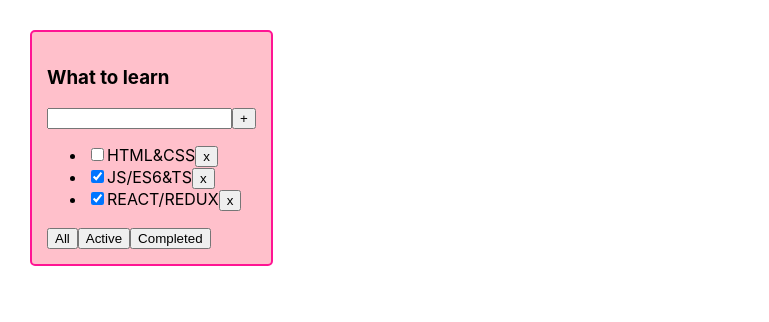
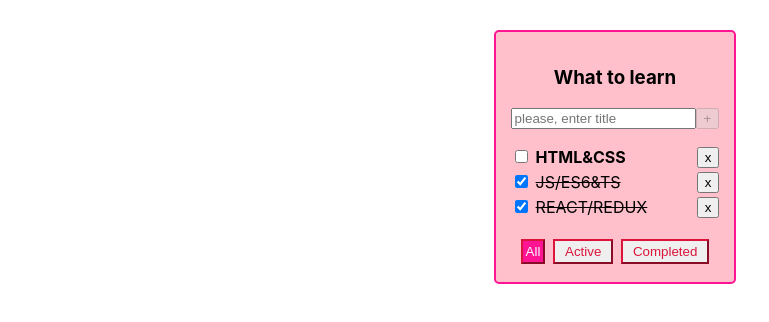
Before and after one commit to oksivasilinka/checkFlow, a React (Create React App) app: page / in a window 1280 px wide. Shown: the top 322 px of the page, without its empty margins (0-769 px from the left). Built offline with nearby package versions, Linux system fonts and the light colour scheme.

Commit message:
unit03 17/04

```diff
--- a/package.json
+++ b/package.json
@@ -10,10 +10,12 @@
     "@types/node": "^16.18.1",
     "@types/react": "^18.0.23",
     "@types/react-dom": "^18.0.7",
+    "@types/uuid": "^9.0.1",
     "react": "^18.2.0",
     "react-dom": "^18.2.0",
     "react-scripts": "5.0.1",
     "typescript": "^4.8.4",
+    "uuid": "^9.0.0",
     "web-vitals": "^2.1.4"
   },
   "scripts": {
--- a/src/App.css
+++ b/src/App.css
@@ -1,6 +1,7 @@
 .App {
   padding: 30px;
   display: flex;
+  justify-content: center;
 }
 
 .App > div {
@@ -12,3 +13,53 @@
   border-radius: 5px;
   padding: 15px;
 }
+
+.task {
+  font-weight: bold;
+  margin-left: 5px;
+}
+
+.task-isDone {
+  font-weight: normal;
+  text-decoration: line-through;
+  margin-left: 5px;
+}
+.filter-btn-wrapper {
+  display: flex;
+  justify-content: space-between;
+  padding: 3px 10px;
+}
+.filter-btn {
+  color: crimson;
+  border-color: crimson;
+  padding: 3px 10px;
+
+
+}
+
+.filter-btn-active {
+  background-color: deeppink;
+  color: azure;
+  border-color: crimson;
+  padding: 3px;
+}
+
+ul {
+  list-style: none;
+  padding: 0;
+}
+
+li {
+  display: flex;
+  justify-content: space-between;
+  padding: 2px 0;
+}
+
+h3 {
+  text-align: center;
+}
+
+.input-error {
+  border: 2px solid crimson;
+  outline: none;
+}
--- a/src/App.tsx
+++ b/src/App.tsx
@@ -1,20 +1,35 @@
 import React, {useState} from 'react';
 import './App.css';
 import Todolist, {TaskType} from "./Todolist";
+import {v1} from "uuid";
 
 export type FilterValuesType = "all" | "active" | "completed"
 
 function App() {
+
     const todolistTitle: string = "What to learn"
     const [tasks, setTask] = useState<Array<TaskType>>([
-        {id: 1, title: "HTML&CSS", isDone: false},
-        {id: 2, title: "JS/ES6&TS", isDone: true},
-        {id: 3, title: "REACT/REDUX", isDone: true},
+        {id: v1(), title: "HTML&CSS", isDone: false},
+        {id: v1(), title: "JS/ES6&TS", isDone: true},
+        {id: v1(), title: "REACT/REDUX", isDone: true},
     ])
 
-    const removeTask = (taskId: number) => {
+    const removeTask = (taskId: string) => {
         setTask(tasks.filter(t => t.id !== taskId))
     }
+
+    const addTask = (title: string) => {
+        const newTask: TaskType = {
+            id: v1(),
+            title: title,
+            isDone: false
+        }
+        setTask([newTask, ...tasks])
+    }
+    const changeTaskStatus = (taskId: string, newIsDoneValue: boolean) => {
+        setTask(tasks.map(t => t.id === taskId ? {...t, isDone: newIsDoneValue} : t))
+    }
+
 
     const [filter, setFilter] = useState<FilterValuesType>("all")
 
@@ -22,12 +37,13 @@ function App() {
         setFilter(nextFilter)
     }
 
+
     const getTasksForMe = (tasksList: Array<TaskType>, filterValue: FilterValuesType) => {
         switch (filterValue) {
             case "active":
-                return tasks.filter(t => t.isDone === false)
+                return tasks.filter(t => !t.isDone)
             case "completed":
-                return tasks.filter(t => t.isDone === true)
+                return tasks.filter(t => t.isDone)
             default:
                 return tasks
         }
@@ -40,8 +56,11 @@ function App() {
             <Todolist
                 title={todolistTitle}
                 tasks={tasksWhatIWantToSee}
+                filter={filter}
                 removeTask={removeTask}
+                addTask={addTask}
                 changeFilter={changeFilter}
+                changeTaskStatus={changeTaskStatus}
             />
         </div>
     );
--- a/src/Todolist.tsx
+++ b/src/Todolist.tsx
@@ -1,47 +1,105 @@
-import React, {FC} from "react";
+import React, {ChangeEvent, FC, KeyboardEvent, useState} from "react";
 import {FilterValuesType} from "./App";
-
 
 type TodolistPropsType = {
     title: string
     tasks: TaskType[]
-    removeTask: (taskId: number) => void
+    filter: FilterValuesType
+    removeTask: (taskId: string) => void
+    addTask: (title: string) => void
     changeFilter: (nextFilter: FilterValuesType) => void
+    changeTaskStatus: (tasksId: string, newIsDoneValue: boolean) => void
 }
 
 export type TaskType = {
-    id: number
+    id: string
     title: string
     isDone: boolean
 }
 
 const Todolist: FC<TodolistPropsType> = (props) => {
 
-    const tasksJSXElements: Array<JSX.Element> = props.tasks.map((t: TaskType) => {
+    const [title, setTitle] = useState<string>("")
+    const [error, setError] = useState<boolean>(false)
+    const setTitleHandler = (e: ChangeEvent<HTMLInputElement>) => {
+        error && setError(false)
+        setTitle(e.currentTarget.value)
+    }
+
+    const addTaskHandler = () => {
+        const trimmedTitle = title.trim()
+        if (trimmedTitle) {
+            props.addTask(title)
+        } else {
+            setError(true)
+        }
+        setTitle('')
+    }
+
+    const tasksListItem: Array<JSX.Element> = props.tasks.map((t: TaskType) => {
+        const removeTask = () => props.removeTask(t.id)
+        const changeStatus = (e: ChangeEvent<HTMLInputElement>) => props.changeTaskStatus(t.id, e.currentTarget.checked)
+        const taskClasses = t.isDone ? 'task-isDone' : 'task'
         return (
             <li>
-                <input type="checkbox" checked={t.isDone}/>
-                <span>{t.title}</span>
-                <button onClick={()=>props.removeTask(t.id)}>x</button>
+                <div>
+                    <input type="checkbox" checked={t.isDone}
+                           onChange={changeStatus}/>
+                    <span className={taskClasses}>{t.title}</span>
+                </div>
+
+                <button onClick={removeTask}>x</button>
             </li>
         )
     })
 
-    console.log(props)
+    const titleMaxLength = 25
+    const isTitleLengthTooLong: boolean = title.length > titleMaxLength
+    const isBTNDisabled: boolean = !title.length || title.length > titleMaxLength
+
+    const titleMaxLengthWarning = isTitleLengthTooLong
+        ? <div style={{color: "crimson"}}>Title is too long</div>
+        : null
+    const userMessage = error
+        ? <div style={{color: "crimson"}}>Title is required</div>
+        : null
+
+    const handlerCreator = (filter: FilterValuesType) => () => props.changeFilter(filter)
+    const addTaskOnKeyPress = (e: KeyboardEvent<HTMLInputElement>) => e.key === "Enter" && !isBTNDisabled && addTaskHandler()
+    const inputClasses = error || isTitleLengthTooLong ? 'input-error' : undefined
+
+
     return (
         <div className={"todolist"}>
             <h3>{props.title}</h3>
             <div>
-                <input/>
-                <button>+</button>
+                <input
+                    placeholder={"please, enter title"}
+                    value={title}
+                    onChange={setTitleHandler}
+                    onKeyDown={addTaskOnKeyPress}
+                    className={inputClasses}
+                />
+                <button
+                    disabled={isBTNDisabled}
+                    onClick={addTaskHandler}
+                >+
+                </button>
+                {titleMaxLengthWarning || userMessage}
             </div>
             <ul>
-                {tasksJSXElements}
+                {tasksListItem}
             </ul>
-            <div>
-                <button onClick={() => props.changeFilter("all")}>All</button>
-                <button onClick={() => props.changeFilter("active")}>Active</button>
-                <button onClick={() => props.changeFilter("completed")}>Completed</button>
+            <div className={'filter-btn-wrapper'}>
+                <button className={props.filter === 'all' ? 'filter-btn filter-btn-active' : 'filter-btn'}
+                        onClick={handlerCreator("all")}>All
+                </button>
+                <button className={props.filter === 'active' ? 'filter-btn filter-btn-active' : 'filter-btn'}
+                        onClick={handlerCreator("active")}>Active
+                </button>
+                <button className={props.filter === 'completed' ? 'filter-btn filter-btn-active' : 'filter-btn'}
+                        onClick={handlerCreator("completed")}>Completed
+                </button>
             </div>
         </div>
     )
```
Also changed, not shown: 1 other file (tests, documents, lock files or other folders).
